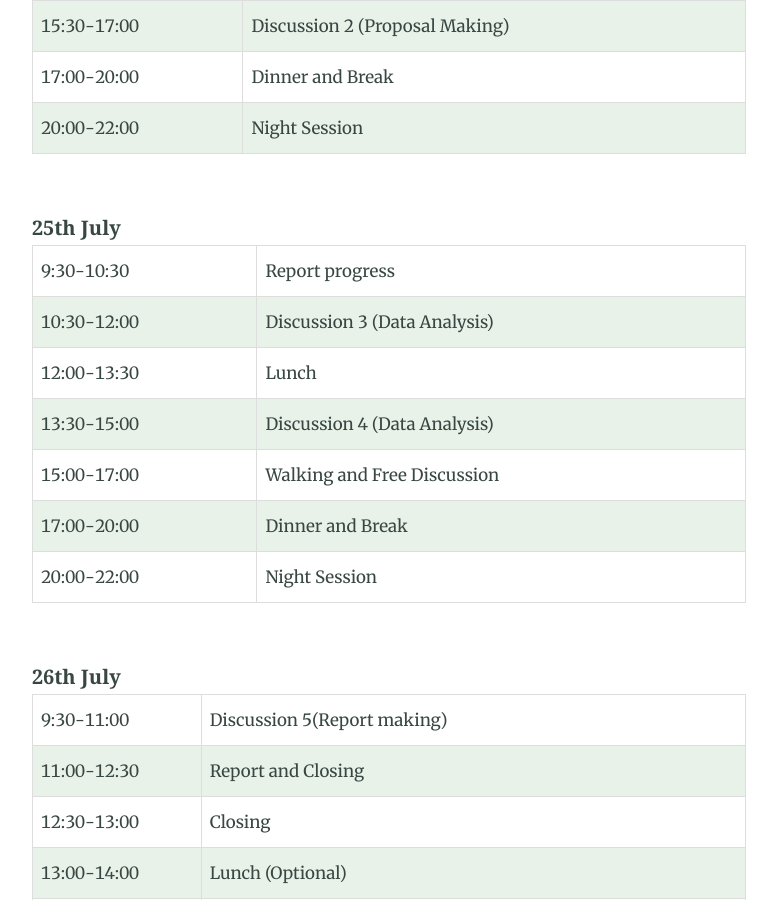
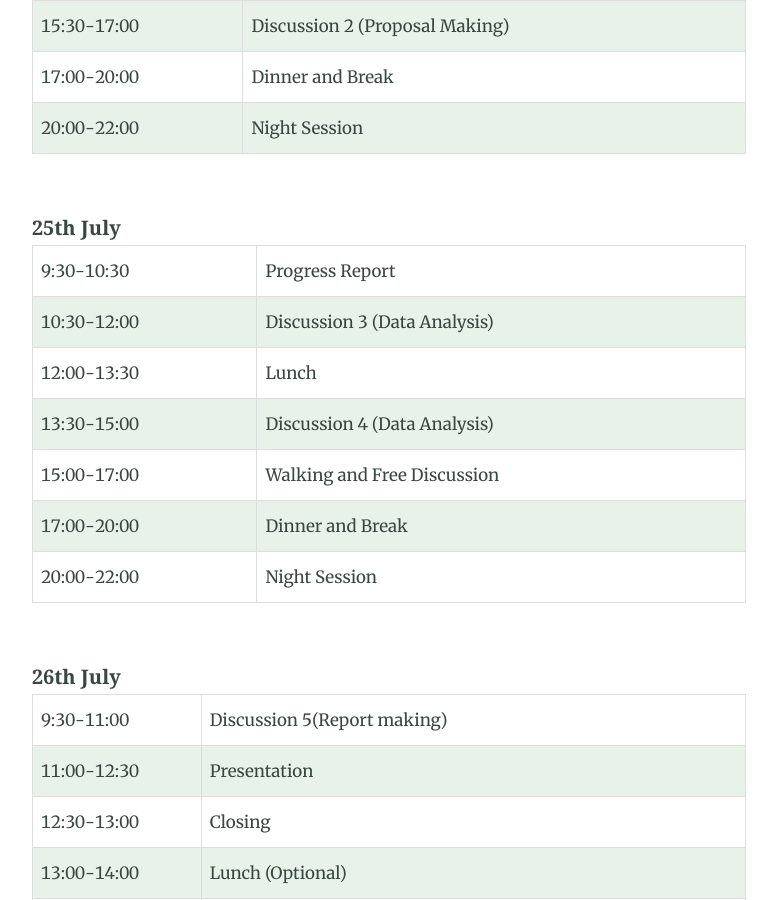
Before and after one commit to msr-asia-summit/msr-asia-summit.github.io, a Jekyll site: the page built from program.md, in a window 1280 px wide and 900 px high, scrolled down 2056 px. Shown: the whole window, without its empty margins (251-1028 px from the left). Built offline with Jekyll 4.4.1, drawn with Linux system fonts in a browser that asks for light colours.

Commit message:
Program detail

```diff
--- a/_includes/table-program-second-stage.html
+++ b/_includes/table-program-second-stage.html
@@ -30,7 +30,7 @@
 <b>25th July</b>
     <tr>
         <td>9:30-10:30</td>
-        <td>Report progress</td>
+        <td>Progress Report</td>
     </tr>
     <tr>
         <td>10:30-12:00</td>
@@ -66,7 +66,7 @@
     </tr>
     <tr>
         <td>11:00-12:30</td>
-        <td>Report and Closing</td>
+        <td>Presentation</td>
     </tr>
     <tr>
         <td>12:30-13:00</td>
```
